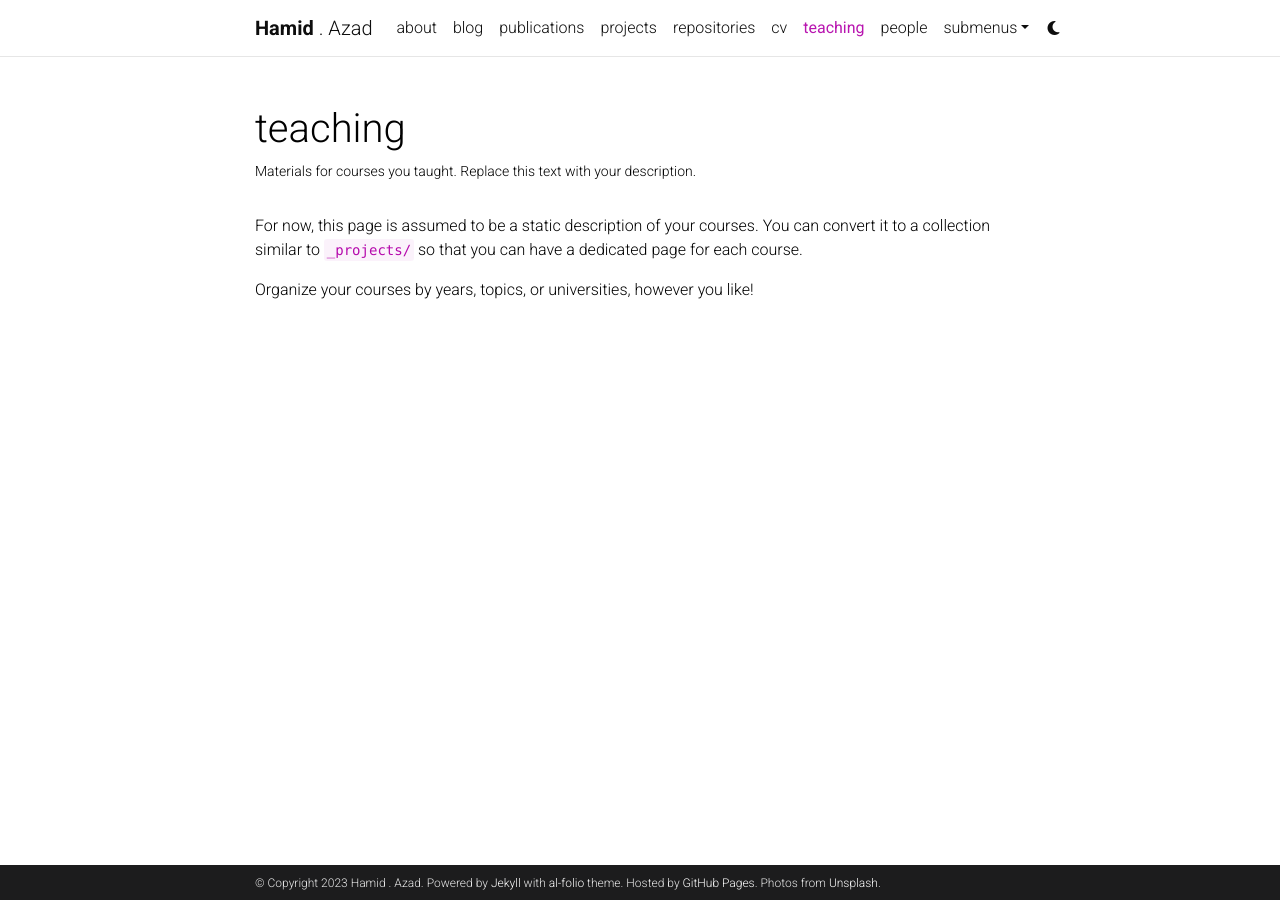
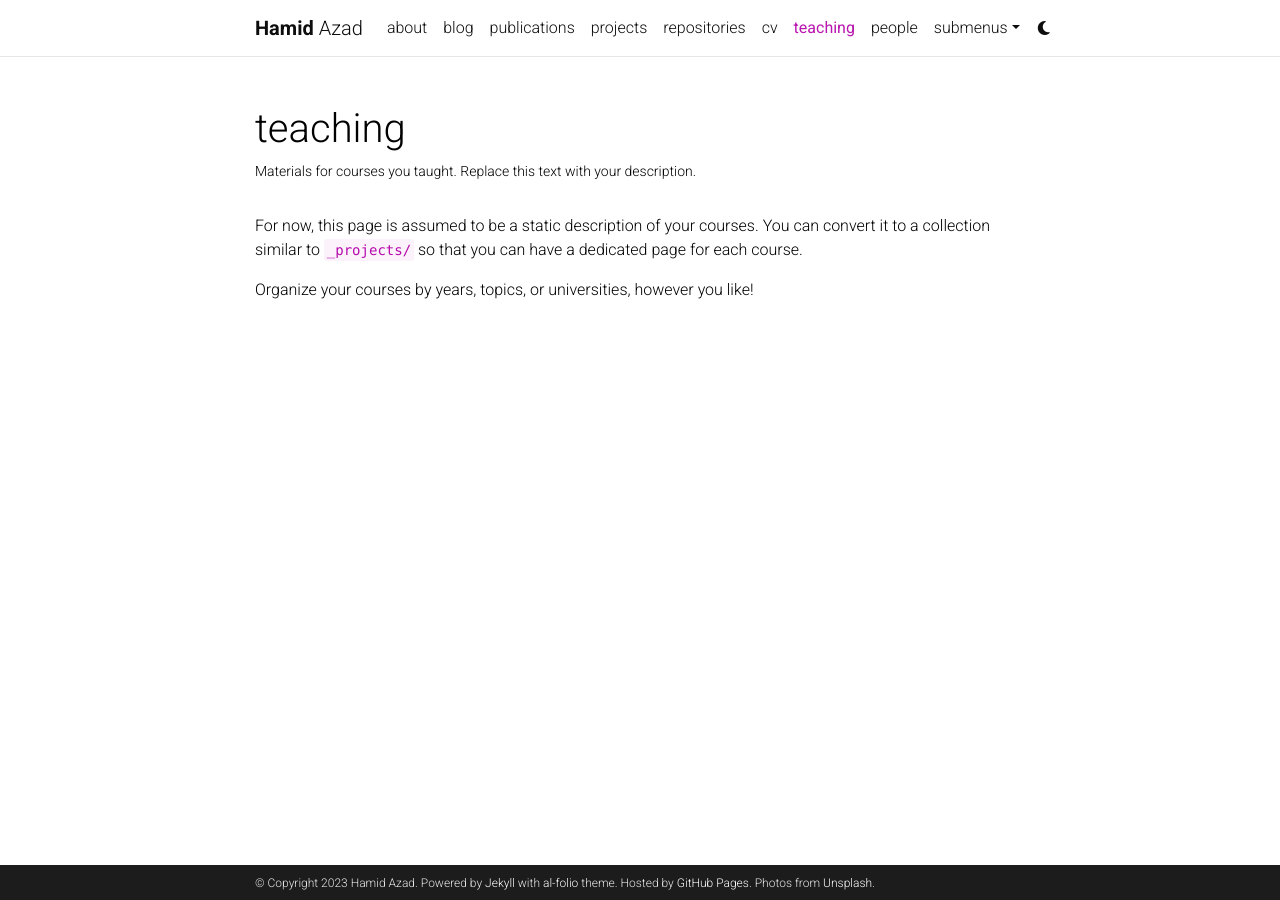
Before and after one commit to azadhamid/HamidAzad.github.io, a Jekyll site: the page built from _pages/teaching.md, in a window 1280 px wide. Built offline with Jekyll 4.4.1, drawn with Linux system fonts in a browser that asks for light colours; comment, search, counter and statistics services are not loaded; a style sheet for code colours, icons or effects is not loaded.

```diff
--- a/_config.yml
+++ b/_config.yml
@@ -4,7 +4,7 @@
 
 title: blank # the website title (if blank, full name will be used instead)
 first_name: Hamid
-middle_name: .
+middle_name:
 last_name: Azad
 email: hamid.azad@uottawa.ca
 description: > # the ">" symbol means to ignore newlines until "footer_text:"
@@ -19,7 +19,7 @@ lang: en # the language of your site (for example: en, fr, cn, ru, etc.)
 icon: ⚛️  # the emoji used as the favicon (alternatively, provide image name in /assets/img/)
 
 url: https://HamidAzad.github.io # the base hostname & protocol for your site
-baseurl: /al-folio # the subpath of your site, e.g. /blog/
+baseurl:  # the subpath of your site, e.g. /blog/
 last_updated: false # set to true if you want to display last updated in the footer
 impressum_path:  # set to path to include impressum link in the footer, use the same path as permalink in a page, helps to conform with EU GDPR
 
```
